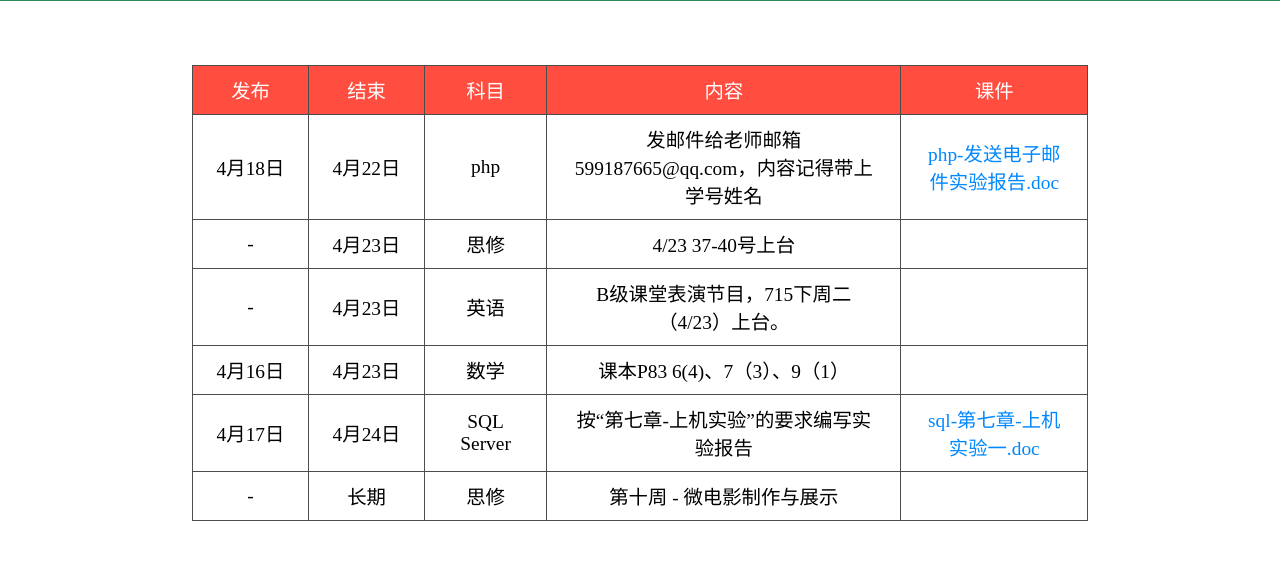
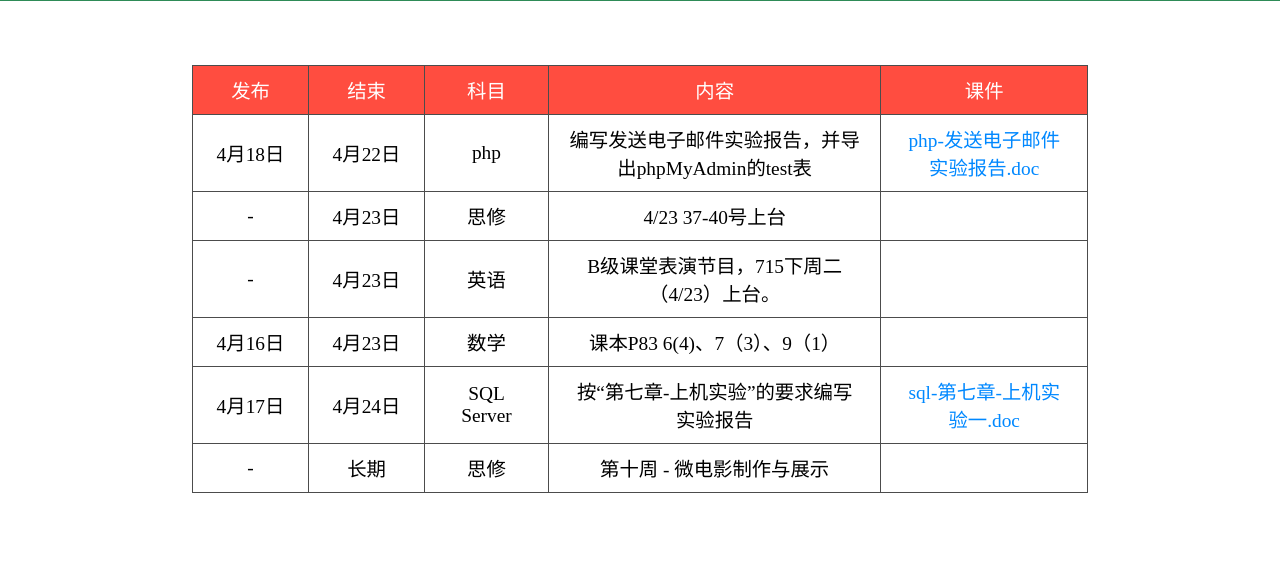
Before and after one commit to AMoLingran/Yeek, a PHP site: page /worklist in a window 1280 px wide. Shown: the part 389-950 px from the top of the page. Run offline with PHP 8.4, Linux system fonts and the light colour scheme.

Commit message:
!fixup UWL 0421

```diff
--- a/worklist/index.php
+++ b/worklist/index.php
@@ -9,7 +9,7 @@
 $domainInfo= include_once("../part/Position.php");
 $counter = 1;
 $list = [
-    ['end' => '0422', 'start' => '0418', 'Subject' => 'php', 'info' => '发邮件给老师邮箱599187665@qq.com，内容记得带上学号姓名', 'annex' => 'php-发送电子邮件实验报告.doc'],
+    ['end' => '0422', 'start' => '0418', 'Subject' => 'php', 'info' => '编写发送电子邮件实验报告，并导出phpMyAdmin的test表', 'annex' => 'php-发送电子邮件实验报告.doc'],
     ['end' => '0423', 'start' => '-', 'Subject' => '英语', 'info' => 'B级课堂表演节目，715下周二（4/23）上台。', 'annex' => ''],
     ['end' => '0423', 'start' => '-', 'Subject' => '思修', 'info' => '4/23 37-40号上台', 'annex' => ''],
     ['end' => '0423', 'start' => '0416', 'Subject' => '数学', 'info' => '课本P83 6(4)、7（3）、9（1）', 'annex' => ''],
```
